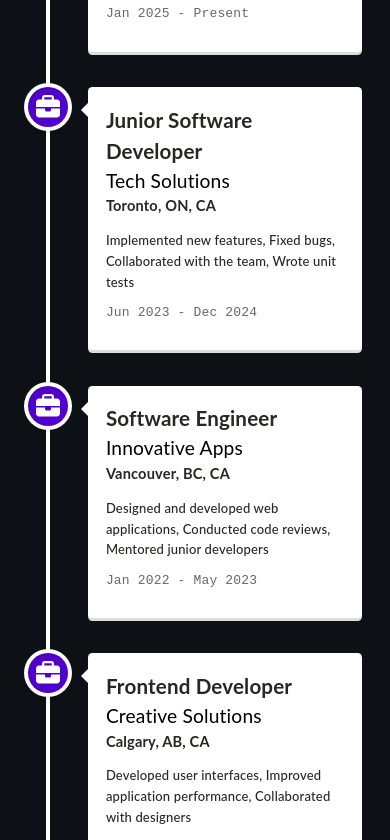
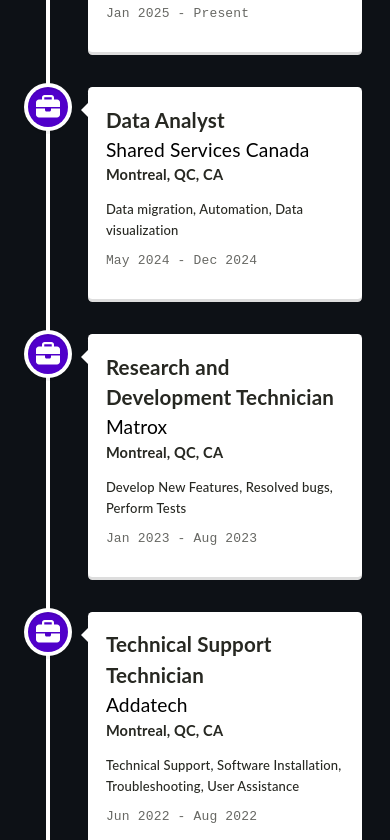
Before and after one commit to AbeKing13/my-portfolio, a React (Create React App) app: page / in a window 390 px wide. Shown: the part 2200-3040 px from the top of the page. Built offline with nearby package versions, Linux system fonts and the light colour scheme.

Commit message:
Issue #2: Removed the tooltip and instead just click to display more info

```diff
--- a/src/assets/styles/Timeline.scss
+++ b/src/assets/styles/Timeline.scss
@@ -20,6 +20,31 @@
         transform: scale(1.05);
     }
 }
+
+.details-box {
+    background: white;
+    color: rgb(39, 40, 34);
+    padding: 15px;
+    border-radius: 5px;
+    box-shadow: 0 3px 6px rgba(0, 0, 0, 0.1);
+    margin-top: 10px;
+    transition: all 0.3s ease-in-out;
+  }
+
+  .hoverable:hover .details-box {
+    display: block;
+  }
+
+  .vertical-timeline-element--work {
+    position: relative; /* Ensure the element creates a stacking context */
+    z-index: 1; /* Ensure the element is above other elements */
+  }
+
+  @media (max-width: 768px) {
+    .vertical-timeline-element--work:hover {
+      margin-bottom: 70px; /* Adjust this value as needed to ensure space for the details box */
+    }
+  }
 
 
 .vertical-timeline span {
--- a/src/assets/styles/Tooltip.scss
+++ /dev/null
@@ -1,63 +0,0 @@
-.tooltip {
-    position: absolute;
-    top: 50%;
-    left: 100%;
-    transform: translateY(-50%);
-    background-color: white;
-    color: rgb(39, 40, 34);
-    padding: 10px;
-    border-radius: 5px;
-    box-shadow: 0 3px 6px rgba(0, 0, 0, 0.1);
-    white-space: nowrap;
-    opacity: 0;
-    visibility: hidden;
-    transition: opacity 0.3s, visibility 0.3s;
-    z-index: 10000; /* Ensure the tooltip is above other elements */
-    border: 1px solid #ddd;
-    margin-left: 10px; /* Space for the arrow */
-  }
-
-  .tooltip::after {
-    content: '';
-    position: absolute;
-    top: 50%;
-    left: -5px; /* Position the arrow on the left side */
-    transform: translateY(-50%);
-    border-width: 5px;
-    border-style: solid;
-    border-color: transparent white transparent transparent; /* Arrow color */
-    box-shadow: 0 3px 6px rgba(0, 0, 0, 0.1); /* Shadow for the arrow */
-  }
-
-  @media (max-width: 768px) {
-    .tooltip {
-      top: 100%;
-      left: 50%;
-      transform: translateX(-50%);
-      margin-left: 0;
-      margin-top: 10px; /* Space for the arrow */
-    }
-
-    .tooltip::after {
-      top: -5px; /* Position the arrow on the top side */
-      left: 50%;
-      transform: translateX(-50%);
-      border-color: white transparent transparent transparent; /* Arrow color */
-    }
-  }
-
-  .vertical-timeline-element--work {
-    position: relative; /* Ensure the element creates a stacking context */
-    z-index: 1; /* Ensure the element is above other elements */
-  }
-
-  .vertical-timeline-element--work:hover {
-    z-index: 2; /* Ensure the element is above other elements when hovered */
-    margin-bottom: 70px; /* Adjust this value as needed to ensure space for the tooltip */
-  }
-
-  .vertical-timeline-element--work:hover .tooltip {
-    opacity: 1;
-    visibility: visible;
-    z-index: 10000; /* Ensure the tooltip is above other elements */
-  }
--- a/src/components/Timeline.tsx
+++ b/src/components/Timeline.tsx
@@ -1,18 +1,31 @@
-import React, { useState } from "react";
-import '@fortawesome/free-regular-svg-icons'
+import React, { useState, useEffect } from "react";
+import '@fortawesome/free-regular-svg-icons';
 import { FontAwesomeIcon } from '@fortawesome/react-fontawesome';
 import { faBriefcase } from '@fortawesome/free-solid-svg-icons';
-import { VerticalTimeline, VerticalTimelineElement }  from 'react-vertical-timeline-component';
-import Tooltip from './Tooltip';
+import { VerticalTimeline, VerticalTimelineElement } from 'react-vertical-timeline-component';
 import 'react-vertical-timeline-component/style.min.css';
-import '../assets/styles/Timeline.scss'
+import '../assets/styles/Timeline.scss';
 
 function Timeline() {
   const [activeElement, setActiveElement] = useState<number | null>(null);
+  const [isMobile, setIsMobile] = useState<boolean>(window.innerWidth <= 768);
 
   const handleTouch = (index: number) => {
+    if (isMobile) {
       setActiveElement(activeElement === index ? null : index);
+    }
   };
+
+  useEffect(() => {
+    const handleResize = () => {
+      setIsMobile(window.innerWidth <= 768);
+    };
+
+    window.addEventListener('resize', handleResize);
+    return () => {
+      window.removeEventListener('resize', handleResize);
+    };
+  }, []);
 
   return (
     <div id="history">
@@ -27,7 +40,7 @@
             iconStyle={{ background: '#5000ca', color: 'rgb(39, 40, 34)' }}
             icon={<FontAwesomeIcon icon={faBriefcase} />}
           >
-            <div onClick={() => handleTouch(0)}>
+            <div onClick={() => handleTouch(0)} className={isMobile ? '' : 'hoverable'}>
               <h3 className="vertical-timeline-element-title">Software Developer Intern</h3>
               <h4 className="vertical-timeline-element-company">Stingray Digital</h4>
               <h5 className="vertical-timeline-element-subtitle">Montreal, QC, CA</h5>
@@ -35,8 +48,7 @@
                 Develop ETL jobs, Create data marts, Build new features, Investigate data issues
               </p>
               {activeElement === 0 && (
-                <Tooltip content={
-                  <div>
+                <div className="details-box">
                   <p>Tasks:</p>
                   <ul>
                     <li>Develop ETL jobs</li>
@@ -51,7 +63,6 @@
                     <li>React</li>
                   </ul>
                 </div>
-                } />
               )}
             </div>
           </VerticalTimelineElement>
@@ -60,35 +71,32 @@
             className="vertical-timeline-element--work"
             contentStyle={{ background: 'white', color: 'rgb(39, 40, 34)' }}
             contentArrowStyle={{ borderRight: '7px solid  white' }}
-            date="Jun 2023 - Dec 2024"
+            date="May 2024 - Dec 2024"
             iconStyle={{ background: '#5000ca', color: 'rgb(39, 40, 34)' }}
             icon={<FontAwesomeIcon icon={faBriefcase} />}
           >
-            <div onClick={() => handleTouch(1)}>
-              <h3 className="vertical-timeline-element-title">Junior Software Developer</h3>
-              <h4 className="vertical-timeline-element-company">Tech Solutions</h4>
-              <h5 className="vertical-timeline-element-subtitle">Toronto, ON, CA</h5>
+            <div onClick={() => handleTouch(1)} className={isMobile ? '' : 'hoverable'}>
+              <h3 className="vertical-timeline-element-title">Data Analyst</h3>
+              <h4 className="vertical-timeline-element-company">Shared Services Canada</h4>
+              <h5 className="vertical-timeline-element-subtitle">Montreal, QC, CA</h5>
               <p>
-                Implemented new features, Fixed bugs, Collaborated with the team, Wrote unit tests
+                Data migration, Automation, Data visualization
               </p>
               {activeElement === 1 && (
-                <Tooltip content={
-                  <div>
+                <div className="details-box">
                   <p>Tasks:</p>
                   <ul>
-                      <li>Implemented new features</li>
-                      <li>Fixed bugs</li>
-                      <li>Collaborated with the team</li>
-                      <li>Wrote unit tests</li>
+                    <li>Data migration</li>
+                    <li>Automation</li>
+                    <li>Data visualization</li>
                   </ul>
                   <p>Technologies:</p>
                   <ul>
-                      <li>JavaScript</li>
-                      <li>React</li>
-                      <li>Jest</li>
+                    <li>Python</li>
+                    <li>SQL</li>
+                    <li>Tableau</li>
                   </ul>
                 </div>
-                } />
               )}
             </div>
           </VerticalTimelineElement>
@@ -97,34 +105,32 @@
             className="vertical-timeline-element--work"
             contentStyle={{ background: 'white', color: 'rgb(39, 40, 34)' }}
             contentArrowStyle={{ borderRight: '7px solid  white' }}
-            date="Jan 2022 - May 2023"
+            date="Jan 2023 - Aug 2023"
             iconStyle={{ background: '#5000ca', color: 'rgb(39, 40, 34)' }}
             icon={<FontAwesomeIcon icon={faBriefcase} />}
           >
-            <div onClick={() => handleTouch(2)}>
-              <h3 className="vertical-timeline-element-title">Software Engineer</h3>
-              <h4 className="vertical-timeline-element-company">Innovative Apps</h4>
-              <h5 className="vertical-timeline-element-subtitle">Vancouver, BC, CA</h5>
+            <div onClick={() => handleTouch(2)} className={isMobile ? '' : 'hoverable'}>
+              <h3 className="vertical-timeline-element-title">Research and Development Technician</h3>
+              <h4 className="vertical-timeline-element-company">Matrox</h4>
+              <h5 className="vertical-timeline-element-subtitle">Montreal, QC, CA</h5>
               <p>
-                Designed and developed web applications, Conducted code reviews, Mentored junior developers
+                Develop New Features, Resolved bugs, Perform Tests
               </p>
               {activeElement === 2 && (
-                <Tooltip content={
-                  <div>
+                <div className="details-box">
                   <p>Tasks:</p>
                   <ul>
-                      <li>Designed and developed web applications</li>
-                      <li>Conducted code reviews</li>
-                      <li>Mentored junior developers</li>
+                    <li>Develop New Features</li>
+                    <li>Resolved bugs</li>
+                    <li>Perform Tests</li>
                   </ul>
                   <p>Technologies:</p>
                   <ul>
-                      <li>TypeScript</li>
-                      <li>Angular</li>
-                      <li>Node.js</li>
+                    <li>C++</li>
+                    <li>Python</li>
+                    <li>JIRA</li>
                   </ul>
                 </div>
-                } />
               )}
             </div>
           </VerticalTimelineElement>
@@ -133,34 +139,33 @@
             className="vertical-timeline-element--work"
             contentStyle={{ background: 'white', color: 'rgb(39, 40, 34)' }}
             contentArrowStyle={{ borderRight: '7px solid  white' }}
-            date="Sep 2020 - Dec 2021"
+            date="Jun 2022 - Aug 2022"
             iconStyle={{ background: '#5000ca', color: 'rgb(39, 40, 34)' }}
             icon={<FontAwesomeIcon icon={faBriefcase} />}
           >
-            <div onClick={() => handleTouch(3)}>
-              <h3 className="vertical-timeline-element-title">Frontend Developer</h3>
-              <h4 className="vertical-timeline-element-company">Creative Solutions</h4>
-              <h5 className="vertical-timeline-element-subtitle">Calgary, AB, CA</h5>
+            <div onClick={() => handleTouch(3)} className={isMobile ? '' : 'hoverable'}>
+              <h3 className="vertical-timeline-element-title">Technical Support Technician</h3>
+              <h4 className="vertical-timeline-element-company">Addatech</h4>
+              <h5 className="vertical-timeline-element-subtitle">Montreal, QC, CA</h5>
               <p>
-                Developed user interfaces, Improved application performance, Collaborated with designers
+                Technical Support, Software Installation, Troubleshooting, User Assistance
               </p>
               {activeElement === 3 && (
-                <Tooltip content={
-                  <div>
+                <div className="details-box">
                   <p>Tasks:</p>
                   <ul>
-                      <li>Developed user interfaces</li>
-                      <li>Improved application performance</li>
-                      <li>Collaborated with designers</li>
+                    <li>Technical Support</li>
+                    <li>Software Installation</li>
+                    <li>Troubleshooting</li>
+                    <li>User Assistance</li>
                   </ul>
                   <p>Technologies:</p>
                   <ul>
-                      <li>HTML</li>
-                      <li>CSS</li>
-                      <li>JavaScript</li>
+                    <li>Windows</li>
+                    <li>Linux</li>
+                    <li>Remote Desktop</li>
                   </ul>
                 </div>
-                } />
               )}
             </div>
           </VerticalTimelineElement>
--- a/src/components/Tooltip.tsx
+++ /dev/null
@@ -1,16 +0,0 @@
-import React from 'react';
-import '../assets/styles/Tooltip.scss';
-
-interface TooltipProps {
-  content: React.ReactNode;
-}
-
-const Tooltip: React.FC<TooltipProps> = ({ content }) => {
-  return (
-    <div className="tooltip">
-      {content}
-    </div>
-  );
-};
-
-export default Tooltip;
```
Lines whose indentation alone changed are shown as unchanged.
